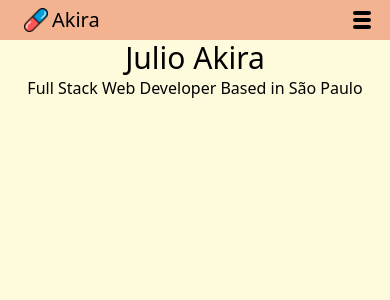
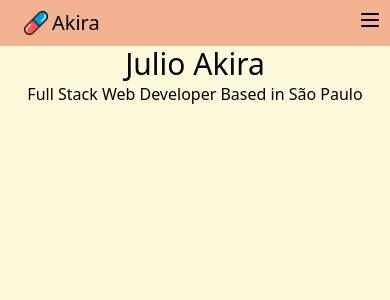
Before and after one commit to julioakira/akira-homepage-react, a Next.js app: page / in a window 390 px wide. Shown: the top 300 px of the page. Built offline with nearby package versions, Linux system fonts and the light colour scheme.

Commit message:
adds responsive navbar, needs animation though

```diff
--- a/src/components/Navbar.tsx
+++ b/src/components/Navbar.tsx
@@ -1,15 +1,45 @@
-import React, { ReactElement } from "react";
+import React, { useRef, useEffect, ReactElement, useState } from "react";
 import Link from "next/link";
 import Image from "next/image";
 import AkiraImage from "../../public/images/akira-pill.png";
 import ThemeSwitcher from "./ThemeSwitcher";
-import { MenuIcon } from "./icons";
+import { OpenNavIcon, CloseNavIcon } from "./icons";
 
 export default function Navbar(): ReactElement<"nav"> {
+  const [expandedNav, setExpandedNav] = useState(false);
+  const WrapperRef = useRef<HTMLDivElement>(null);
+
+  type Handler = (event: Event) => void;
+
+  const ClickOutside = (ref: typeof WrapperRef, handler: Handler): any => {
+    useEffect(() => {
+      function eventListener(e: Event): void {
+        if (!ref.current || ref.current.contains(e.target as HTMLDivElement))
+          return;
+        handler(e);
+      }
+
+      document.addEventListener("mousedown", eventListener);
+
+      return () => {
+        document.removeEventListener("mousedown", eventListener);
+      };
+    }, [ref, handler]);
+  };
+
+  ClickOutside(WrapperRef, () => setExpandedNav(false));
+
   return (
-    <nav className="bg-peach dark:bg-medium-slate-blue px-2 sm:h-16 md:h-16">
-      <div className="container mx-auto flex flex-wrap items-center justify-between">
-        <div className="lg:pl-4">
+    <nav className="bg-peach px-2 dark:bg-medium-slate-blue">
+      <div
+        ref={WrapperRef}
+        className={`${
+          expandedNav
+            ? "h-12"
+            : "container mx-auto flex w-full flex-wrap items-center justify-between pt-2 pb-2 md:pt-0  lg:pt-0"
+        }`}
+      >
+        <div className={`${expandedNav ? "hidden" : ""} lg:pl-4`}>
           <Link href="/">
             <div className="flex items-center justify-center gap-1 [&>img]:hover:rotate-12">
               <Image
@@ -23,14 +53,38 @@ export default function Navbar(): ReactElement<"nav"> {
             </div>
           </Link>
         </div>
-        <div className="ml-auto inline-flex flex-row items-center p-2 text-sm md:ml-auto md:hidden">
-          <button type="button" data-collapse-toggle="nav-default">
+        <div className="md:hidden">
+          <button
+            onClick={() => setExpandedNav(!expandedNav)}
+            type="button"
+            data-collapse-toggle="nav-default"
+          >
+            {expandedNav ? null : <OpenNavIcon />}
             <span className="sr-only">Open Menu</span>
-            <MenuIcon className="h-6 w-6" />
           </button>
         </div>
-        <div id="nav-default" className="hidden md:block md:w-auto">
+        <div
+          id="nav-default"
+          className={`${
+            expandedNav
+              ? "absolute right-0 bg-peach px-2 dark:bg-medium-slate-blue"
+              : "hidden"
+          } md:block md:w-auto`}
+        >
           <ul className="flex flex-col p-4 md:flex-row md:border-0 md:text-sm">
+            <li className={`${expandedNav ? "" : "hidden"}`}>
+              <Link className="md:border-0" href="/">
+                <div className="flex items-center">
+                  <Image
+                    width={20}
+                    height={20}
+                    src={AkiraImage.src}
+                    alt="Akira Logo"
+                  />
+                  <span className="self-center text-xl">Akira</span>
+                </div>
+              </Link>
+            </li>
             <li>
               <Link className="block py-2 pl-3 pr-8 md:border-0" href="/about">
                 About
@@ -52,7 +106,7 @@ export default function Navbar(): ReactElement<"nav"> {
               </Link>
             </li>
             <li>
-              <ThemeSwitcher className='block p-2.5 md:border-0' />
+              <ThemeSwitcher className="block p-2.5 md:border-0" />
             </li>
           </ul>
         </div>
--- a/src/components/ThemeSwitcher.tsx
+++ b/src/components/ThemeSwitcher.tsx
@@ -25,7 +25,7 @@ export default function ThemeSwitcher(
       whileHover={{ scale: 1.1 }}
       whileTap={{ scale: 0.9 }}
       className={`rounded-lg p-3  ${
-        theme === "light" ? "bg-purple-400" : "bg-orange-300"
+        theme === "light" ? "bg-purple-400" : "bg-orange-400"
       } ${props.className}`}
       onClick={changeTheme}
     >
--- /dev/null
+++ b/src/components/icons/CloseNavIcon.tsx
@@ -0,0 +1,19 @@
+import React, { ReactElement } from "react";
+
+export default function CloseNavIcon({ props }: any): ReactElement<'svg'> {
+  return (
+    <svg
+      xmlns="http://www.w3.org/2000/svg"
+      className="h-6 w-6"
+      viewBox="0 0 20 20"
+      fill="currentColor"
+      {...props}
+    >
+      <path
+        fillRule="evenodd"
+        d="M4.293 4.293a1 1 0 011.414 0L10 8.586l4.293-4.293a1 1 0 111.414 1.414L11.414 10l4.293 4.293a1 1 0 01-1.414 1.414L10 11.414l-4.293 4.293a1 1 0 01-1.414-1.414L8.586 10 4.293 5.707a1 1 0 010-1.414z"
+        clipRule="evenodd"
+      />
+    </svg>
+  );
+}
--- a/src/components/icons/DayIcon.tsx
+++ b/src/components/icons/DayIcon.tsx
@@ -1,6 +1,6 @@
-import React, { ReactElement } from 'react';
+import React, { ReactElement } from "react";
 
-export default function DayIcon(props: any): ReactElement<'svg'> {
+export default function DayIcon({ props }: any): ReactElement<"svg"> {
   return (
     <svg
       fill="currentColor"
@@ -11,5 +11,5 @@ export default function DayIcon(props: any): ReactElement<'svg'> {
     >
       <path d="M8 11a3 3 0 110-6 3 3 0 010 6zm0 1a4 4 0 100-8 4 4 0 000 8zM8 0a.5.5 0 01.5.5v2a.5.5 0 01-1 0v-2A.5.5 0 018 0zm0 13a.5.5 0 01.5.5v2a.5.5 0 01-1 0v-2A.5.5 0 018 13zm8-5a.5.5 0 01-.5.5h-2a.5.5 0 010-1h2a.5.5 0 01.5.5zM3 8a.5.5 0 01-.5.5h-2a.5.5 0 010-1h2A.5.5 0 013 8zm10.657-5.657a.5.5 0 010 .707l-1.414 1.415a.5.5 0 11-.707-.708l1.414-1.414a.5.5 0 01.707 0zm-9.193 9.193a.5.5 0 010 .707L3.05 13.657a.5.5 0 01-.707-.707l1.414-1.414a.5.5 0 01.707 0zm9.193 2.121a.5.5 0 01-.707 0l-1.414-1.414a.5.5 0 01.707-.707l1.414 1.414a.5.5 0 010 .707zM4.464 4.465a.5.5 0 01-.707 0L2.343 3.05a.5.5 0 11.707-.707l1.414 1.414a.5.5 0 010 .708z" />
     </svg>
-  )
+  );
 }
--- a/src/components/icons/NightIcon.tsx
+++ b/src/components/icons/NightIcon.tsx
@@ -1,6 +1,6 @@
-import React, { ReactElement } from 'react';
+import React, { ReactElement } from "react";
 
-function NightIcon(props: any): ReactElement<'svg'> {
+function NightIcon({ props }: any): ReactElement<"svg"> {
   return (
     <svg
       fill="currentColor"
--- /dev/null
+++ b/src/components/icons/OpenNavIcon.tsx
@@ -0,0 +1,21 @@
+import React, { ReactElement } from "react";
+
+export default function OpenNavIcon({ props }: any): ReactElement<"svg"> {
+  return (
+    <svg
+      xmlns="http://www.w3.org/2000/svg"
+      className="h-6 w-6"
+      fill="none"
+      viewBox="0 0 24 24"
+      stroke="currentColor"
+      strokeWidth={2}
+      {...props}
+    >
+      <path
+        strokeLinecap="round"
+        strokeLinejoin="round"
+        d="M4 6h16M4 12h16M4 18h16"
+      />
+    </svg>
+  );
+}
--- a/src/components/icons/index.ts
+++ b/src/components/icons/index.ts
@@ -1,3 +1,5 @@
 export { default as NightIcon } from './NightIcon';
 export { default as DayIcon } from './DayIcon';
 export { default as MenuIcon } from './MenuIcon';
+export { default as CloseNavIcon } from './CloseNavIcon';
+export { default as OpenNavIcon } from './OpenNavIcon';
```
